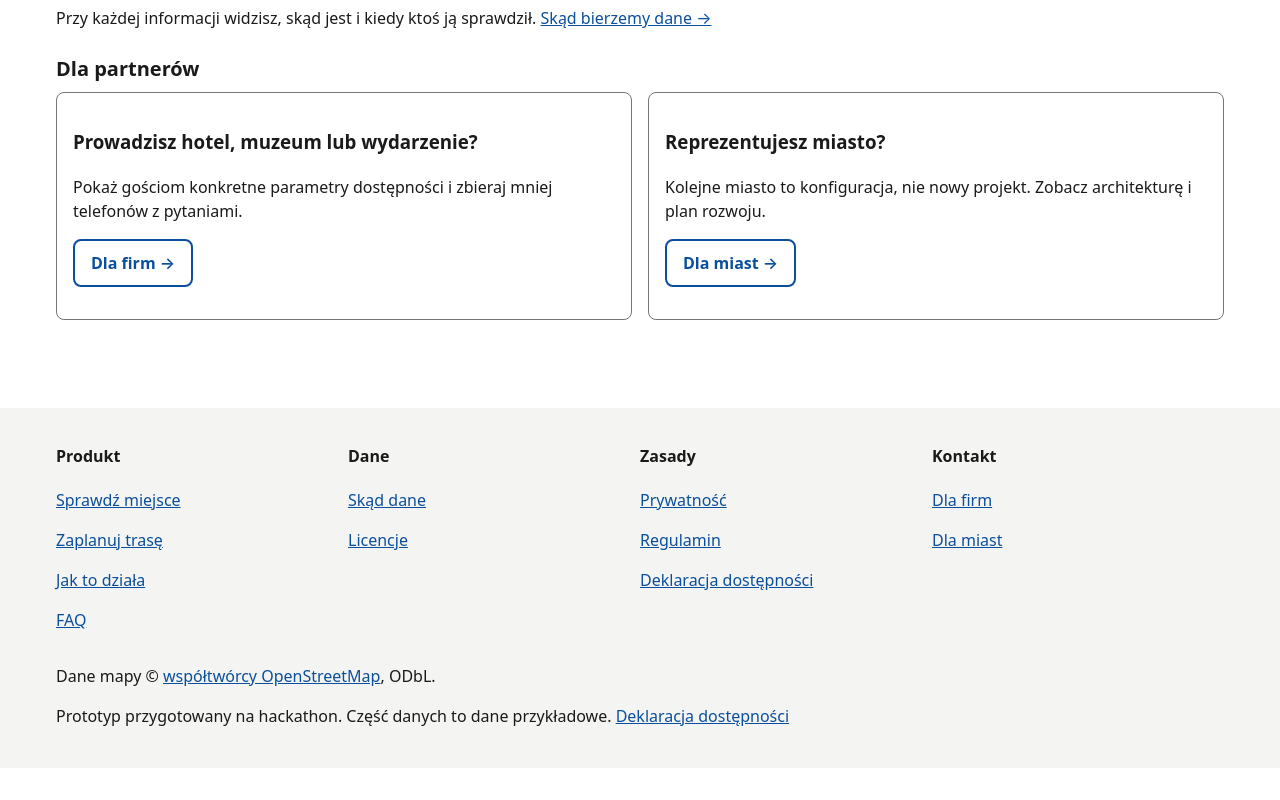
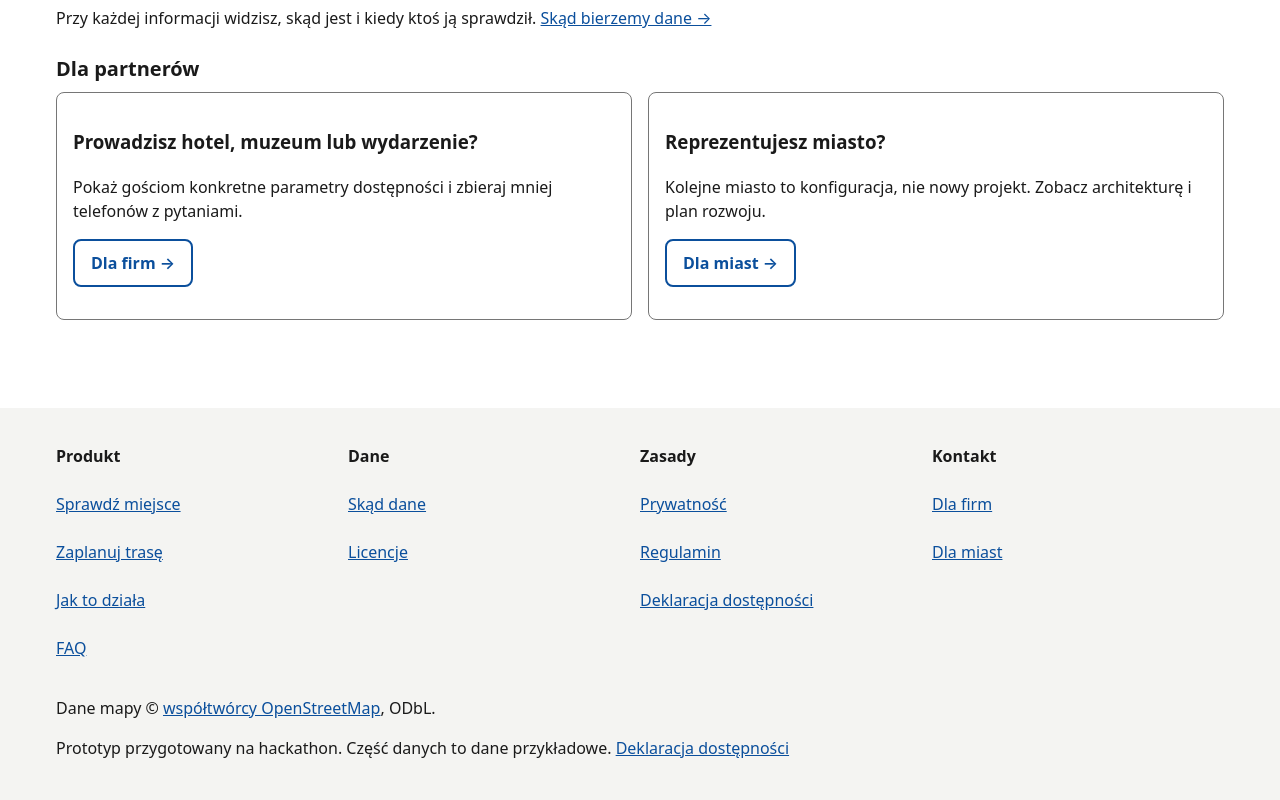
Before and after one commit to szymonglowka/crackowwithoutbarries, a React (Vite) app in the folder frontend/: page / in a window 1280 px wide. Shown: the part 1249-2049 px from the top of the page. Before the commit the page ends 2017 px from the top, so only its background shows below. Built offline with nearby package versions, Linux system fonts and the light colour scheme; no server answers.

Commit message:
U1-3: linki w stopce 48px

```diff
--- a/frontend/src/components/layout/layout.css
+++ b/frontend/src/components/layout/layout.css
@@ -25,7 +25,7 @@ main:focus { outline: none; }
 .site-footer { background: var(--color-surface); padding: var(--space-4) 0 calc(var(--bottom-nav-h) + var(--space-4)); margin-top: var(--space-5); }
 .site-footer summary { min-height: var(--tap); display: flex; align-items: center; font-weight: 700; cursor: pointer; }
 .site-footer ul { list-style: none; padding: 0 0 var(--space-2); margin: 0; }
-.site-footer li a { display: inline-flex; min-height: 40px; align-items: center; }
+.site-footer li a { display: inline-flex; min-height: var(--tap); align-items: center; }
 
 @media (min-width: 1024px) {
   .menu-button, .bottom-nav { display: none; }
```
